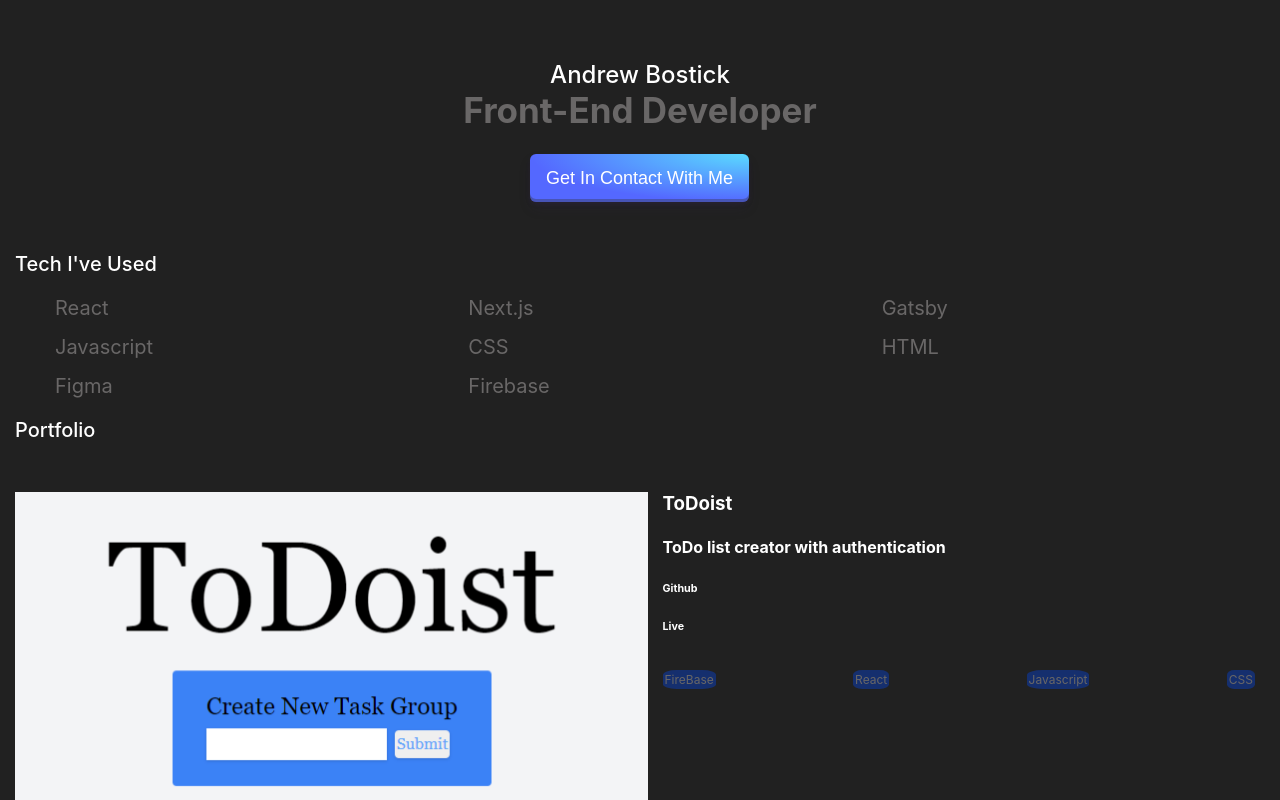
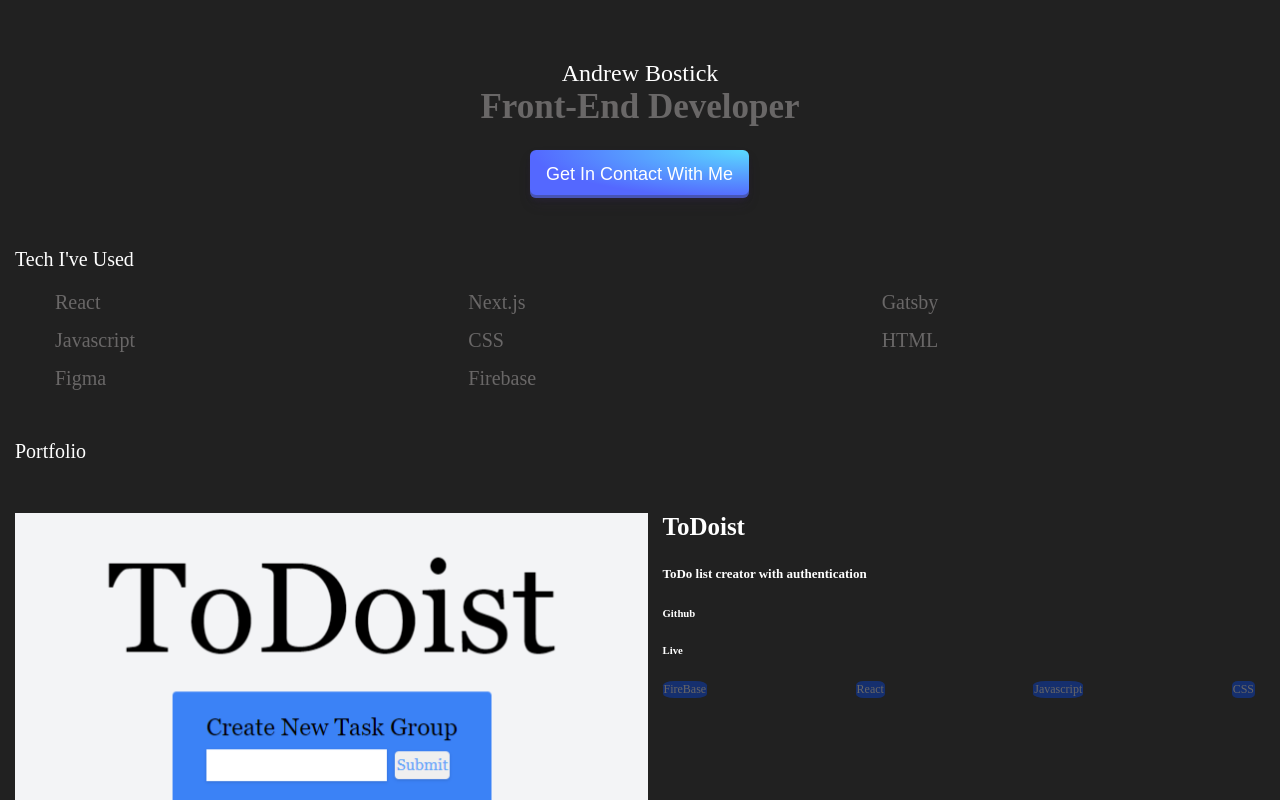
Before and after one commit to andbostick/portfolio, a Next.js app: page / in a window 1280 px wide. Shown: the top 800 px of the page. Built offline with nearby package versions, Linux system fonts and the light colour scheme.

Commit message:
spacing changes

```diff
--- a/components/Projects.js
+++ b/components/Projects.js
@@ -1,6 +1,6 @@
 import Image from "next/image";
 
-export default function Projects({ src, title, desc, badge,git,url }) {
+export default function Projects({ src, title, desc, badge, git, url }) {
   return (
     <div>
       <div className="item-grid">
@@ -8,9 +8,17 @@ export default function Projects({ src, title, desc, badge,git,url }) {
 
         <div className="text-box">
           <h3>{title}</h3>
-                  <h4>{desc}</h4>
-                  <h6><a href={git} target='_blank'>Github</a></h6>
-                  <h6><a href={url} target='_blank'>Live</a></h6>
+          <h4>{desc}</h4>
+          <h6>
+            <a href={git} target="_blank">
+              Github
+            </a>
+          </h6>
+          <h6>
+            <a href={url} target="_blank">
+              Live
+            </a>
+          </h6>
           <div className="badges">
             <p>FireBase</p>
             <p>React</p>
@@ -25,10 +33,15 @@ export default function Projects({ src, title, desc, badge,git,url }) {
         }
         h3 {
           margin-top: 0;
+          font-size:25px;
+        }
+        h4{
+            font-size: 13px;
         }
 
         .item-grid {
           margin-top: 50px;
+          margin-bottom: 70px;
           display: grid;
           color: white;
           grid-template-columns: 1fr 1fr;
@@ -40,7 +53,8 @@ export default function Projects({ src, title, desc, badge,git,url }) {
           justify-content: space-between;
         }
         p {
-          padding: 2px;
+          margin:0;
+          padding: 1px;
           list-style-type: none;
           font-size: 12px;
           color: #696767;
--- a/components/Tech.js
+++ b/components/Tech.js
@@ -15,6 +15,7 @@ export default function Tech() {
       <style jsx>{`
         div {
           margin-top: 50px;
+          margin-bottom: 50px;
         }
         h2 {
           color: white;
--- a/styles/globals.css
+++ b/styles/globals.css
@@ -3,8 +3,7 @@ body {
   background-color: #212121;
   padding: 0;
   margin: 0;
-  font-family: -apple-system, BlinkMacSystemFont, Segoe UI, Roboto, Oxygen,
-    Ubuntu, Cantarell, Fira Sans, Droid Sans, Helvetica Neue, sans-serif;
+  font-family: Merriweather;
 }
 
 a {
```
